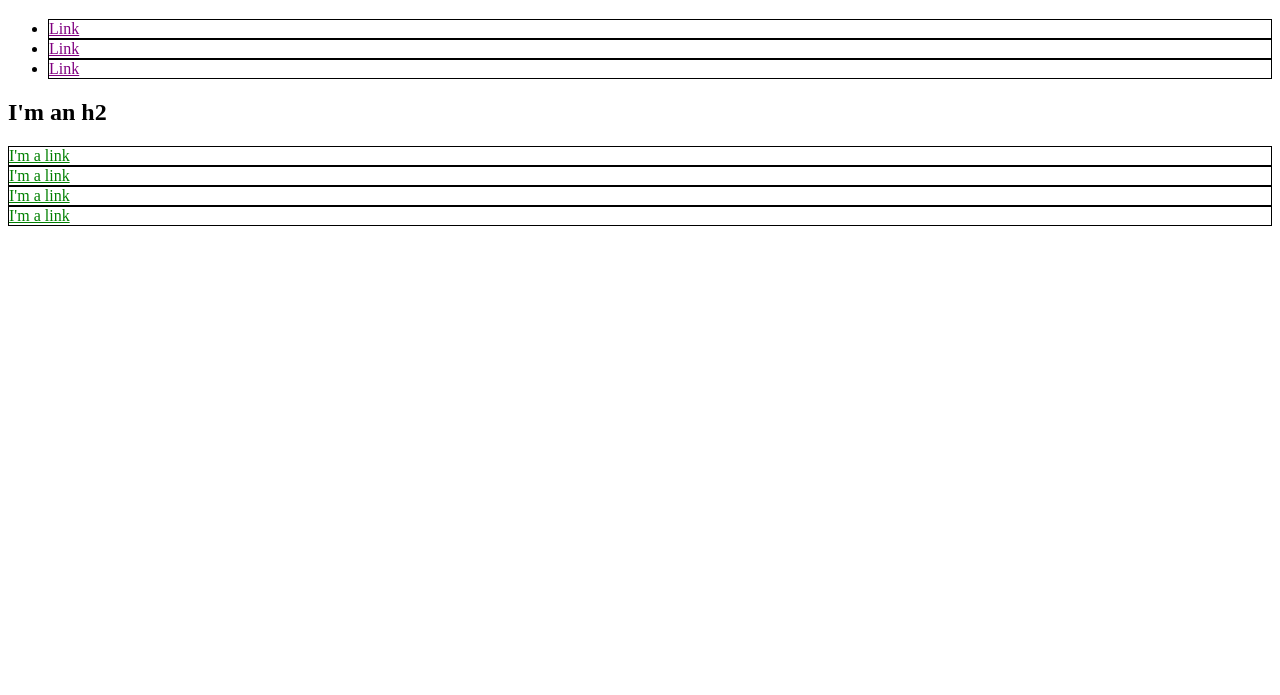
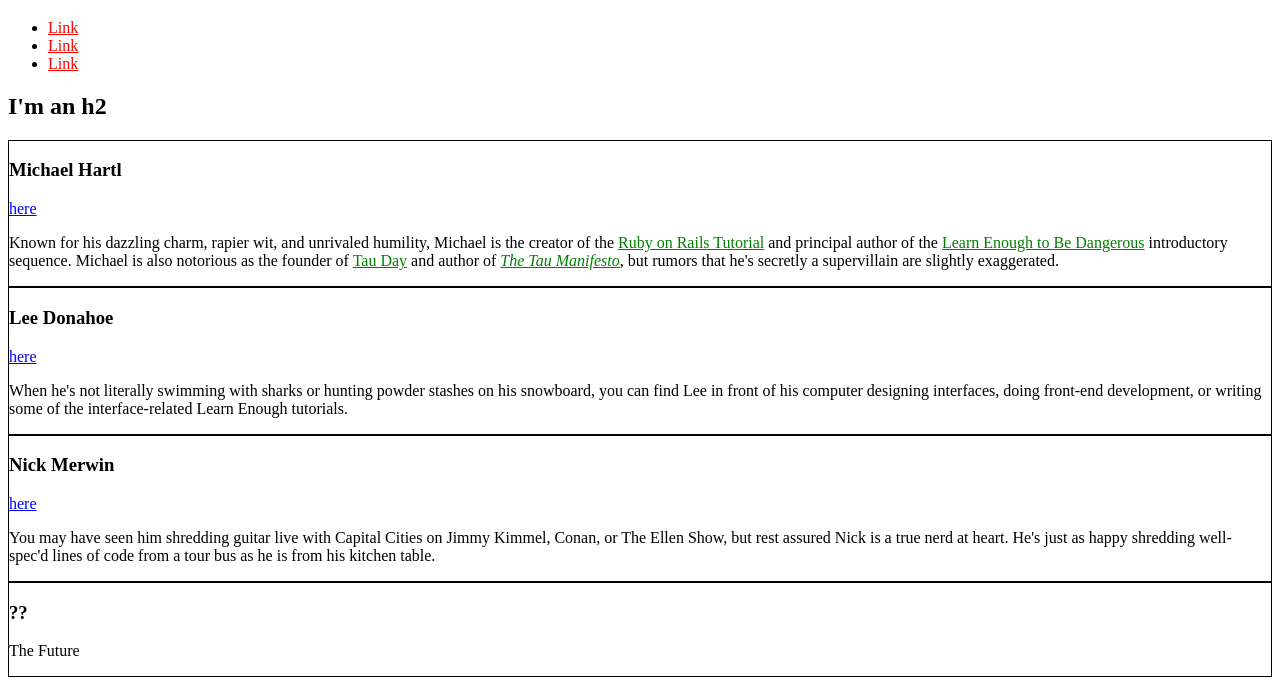
Before and after one commit to pufw18/be-dangerous-site, a plain HTML site: page index.html in a window 1280 px wide. Shown: the part 61-756 px from the top of the page. Drawn offline with Linux system fonts and the light colour scheme.

Commit message:
add styling and content

```diff
--- a/index.html
+++ b/index.html
@@ -4,21 +4,18 @@
     <title>Test Page: Don't Panic</title>
     <meta charset="utf-8">
     <style>
-div{
-  border: 1px solid black;
-  }
-a{
-  color: red;
-  }
-div a{
-  color: green;
-}
-li a{
-  color: purple
-}
-li{
-  border: 1px solid black
-}
+      a {
+        color: red;
+      }
+      .bio-box {
+        border: 1px solid black;
+      }
+      .social-link{
+        color: blue;
+      }
+      .bio-copy a{
+      color: green;
+      }
     </style>
   </head>
   <body>
@@ -35,17 +32,56 @@ li{
       </li>
     </ul>
     <h2>I'm an h2</h2>
-    <div>
-      <a href="http://example.com/">I'm a link</a>
+    <div class="bio-box">
+      <h3>Michael Hartl</h3>
+      <a href="http://twitter.com/mhartl" class="social-link">here</a>
+      <div class="bio-copy">
+      <p>
+        Known for his dazzling charm, rapier wit, and unrivaled humility,
+        Michael is the creator of the
+        <a href="https://www.railstutorial.org/">Ruby on Rails
+        Tutorial</a> and principal author of the
+        <a href="https://learnenough.com/">
+        Learn Enough to Be Dangerous</a> introductory sequence. Michael
+        is also notorious as the founder of
+        <a href="http://tauday.com/">Tau Day</a> and author of
+        <a href="http://tauday.com/tau-manifesto"><em>The Tau
+        Manifesto</em></a>, but rumors that he's secretly a supervillain
+        are slightly exaggerated.
+      </p>
+      </div>
     </div>
-    <div>
-      <a href="http://example.com/">I'm a link</a>
+    <div class="bio-box">
+      <h3>Lee Donahoe</h3>
+      <a href="https://twitter.com/leedonahoe" class="social-link">here</a>
+      <div class="bio-copy">
+        <p>
+        When he's not literally swimming with sharks or hunting powder stashes on
+        his snowboard, you can find Lee in front of his computer designing
+        interfaces, doing front-end development, or writing some of the
+        interface-related Learn Enough tutorials.
+      </p>
+      </div>
     </div>
-    <div>
-      <a href="http://example.com/">I'm a link</a>
+    <div class="bio-box">
+      <h3>Nick Merwin</h3>
+      <a href="https://twitter.com/nickmerwin" class="social-link">here</a>
+      <div class="bio-copy">
+      <p>
+        You may have seen him shredding guitar live with Capital Cities on Jimmy
+        Kimmel, Conan, or The Ellen Show, but rest assured Nick is a true nerd at
+        heart. He's just as happy shredding well-spec'd lines of code from a tour
+        bus as he is from his kitchen table.
+      </p>
+      </div>
     </div>
-    <div>
-      <a href="http://example.com/">I'm a link</a>
+    <div class="bio-box">
+      <h3>??</h3>
+      <div class="bio-copy">
+      <p>
+        The Future
+      </p>
+      </div>
     </div>
   </body>
 </html>
```
